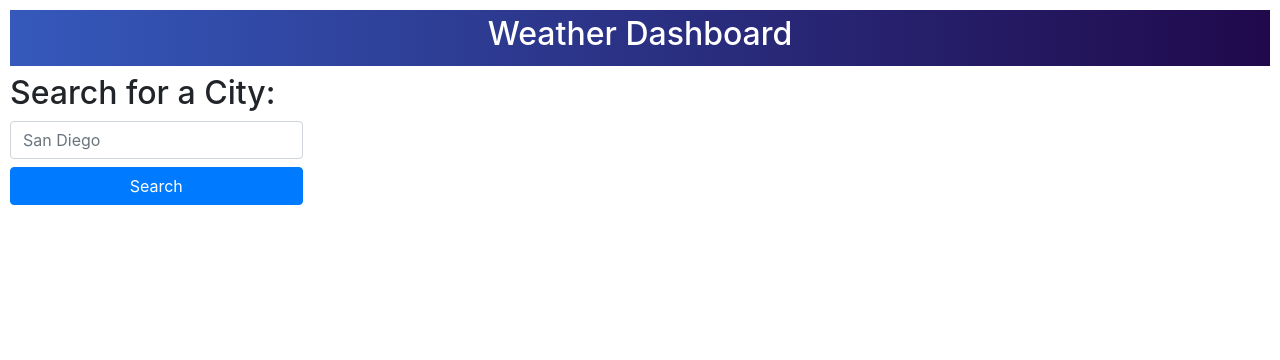
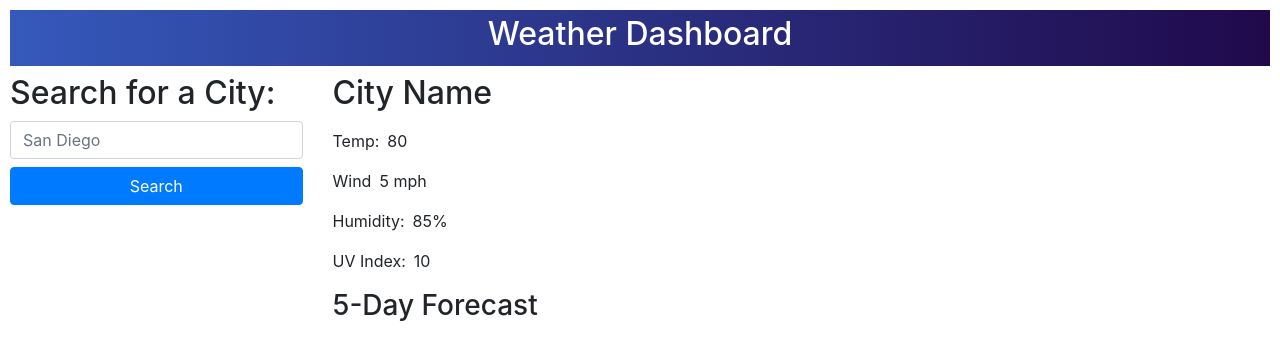
Before and after one commit to snehp491/weatherdash, a plain HTML site: page index.html in a window 1280 px wide. Drawn offline with nearby package versions, Linux system fonts and the light colour scheme.

Commit message:
add current forecast section and 5 day forecast section

```diff
--- a/index.html
+++ b/index.html
@@ -31,6 +31,53 @@
                         </div>
                     </div>
                 </section>
+                <section class="col-lg-9">
+                    <section>
+                        <div class="d-flex flex-row">
+                            <div>
+                                <h2>City Name</h2>
+                            </div>
+                        </div>
+                        <div class="d-flex flex-row mt-2">
+                            <div>
+                                <label>Temp:</label>
+                            </div>
+                            <div class="ml-2">
+                                80
+                            </div>
+                        </div>
+                        <div class="d-flex flex-row mt-2">
+                            <div>
+                                <label>Wind</label>
+                            </div>
+                            <div class="ml-2">
+                                5 mph
+                            </div>
+                        </div>
+                        <div class="d-flex flex-row mt-2">
+                            <div>
+                                <label>Humidity:</label>
+                            </div>
+                            <div class="ml-2">
+                                85%
+                            </div>
+                        </div>
+                        <div class="d-flex flex-row mt-2">
+                            <div>
+                                <label>UV Index:</label>
+                            </div>
+                            <div class="ml-2">
+                                10
+                            </div>
+                        </div>
+                    </section>
+                    <section>
+                        <div class="d-flex flex-row mt-2">
+                            <h3>5-Day Forecast</h3>
+                        </div>
+                    </section>
+                </section>
+
             </div>
         </main>
         <script src="script.js"></script>
```
